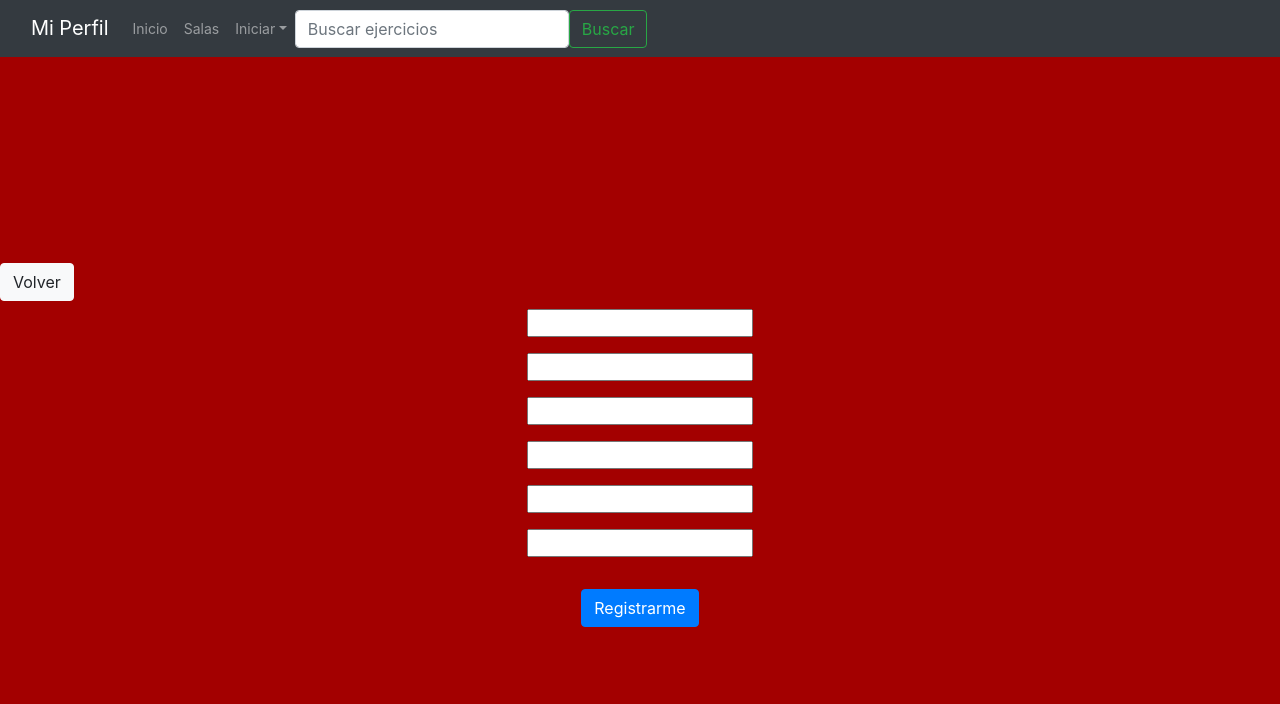
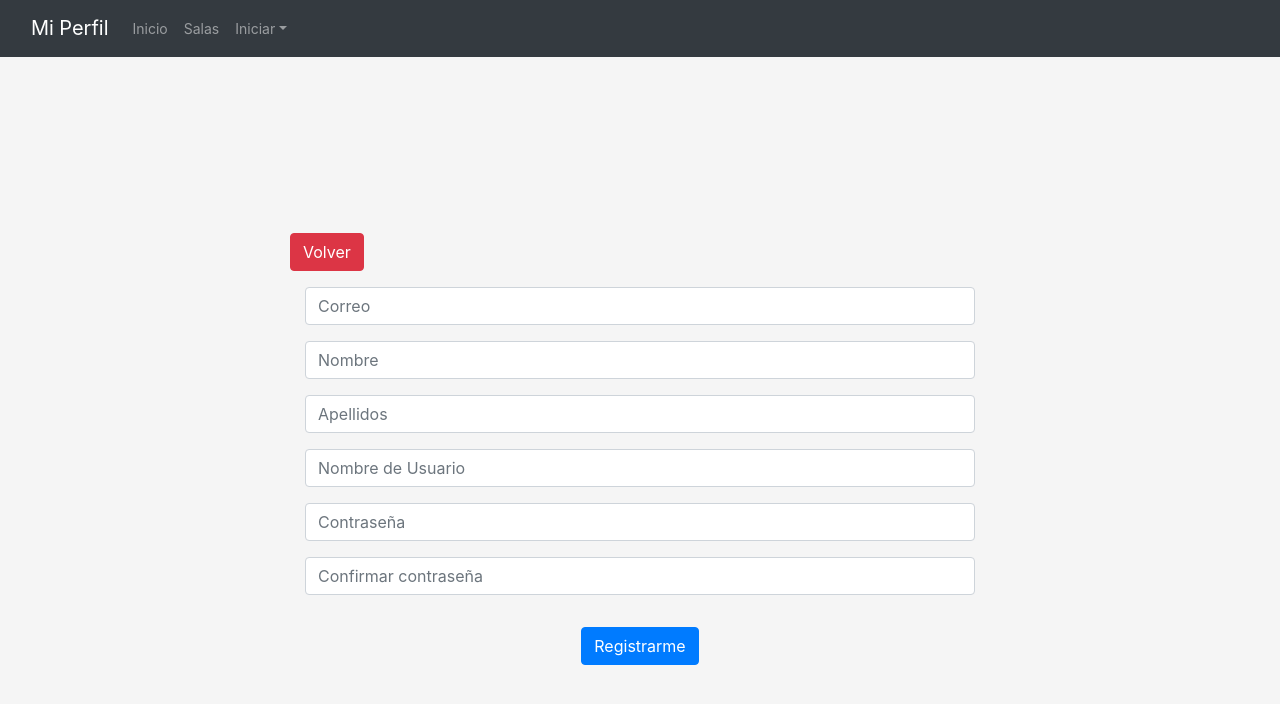
Before and after one commit to Grupo-2-CC3S2/Shaya, a React (Create React App) app in the folder App/: page / in a window 1280 px wide. Both pictures are taken after a click on the button "No tengo cuenta". Shown: the top 704 px of the page. Built offline with nearby package versions, Linux system fonts and the light colour scheme; the HTML template or start-up script is replaced by a standard one.

Commit message:
another update at last time xd

```diff
--- a/App/src/assets/main-menu.css
+++ b/App/src/assets/main-menu.css
@@ -1,3 +1,8 @@
+.login-area{
+    width: 700px;
+    margin: 20px;
+}
+
 .top-bar{
     background-color: #000000;
     height: 70px;
@@ -17,9 +22,6 @@
     text-align: center;
 }
 
-body{
-    background-color: #a30000;
-}
 
 .logo_header{
     width:70px;
--- a/App/src/components/Login.js
+++ b/App/src/components/Login.js
@@ -23,47 +23,47 @@ class Login extends Component{
     <div className='modulo-login'>
         <div className='container center-all'>
             {this.state.show_login?
-            <div className='row'>
+            <div className='row login-area'>
                 <div className='col-md-12 my-4'>
-                    <input></input>
+                    <input className='form-control' placeholder='Usuario' />
                 </div>
                 <div className='col-md-12'>
-                    <input></input>
+                    <input className='form-control' placeholder='Contraseña' type='password' />
                 </div>
 
                 <div className='col-md-12 my-4'>
-                    <a href='/mainHome' className='btn btn-success float-center'>Iniciar sesión</a>
+                    <a href='/mainHome' className='btn btn-success float-center w-50'>Iniciar sesión</a>
                 </div>
                 <div className='col-md-12 my-2'>
-                    <button onClick={this.show_access} className='btn btn-danger float-center'>No tengo cuenta</button>
+                    <button onClick={this.show_access} className='btn btn-danger float-center w-50'>No tengo cuenta</button>
                 </div>
             </div>:null}
 
             {this.state.show_signup?
-            <div className='row'>
-            <button onClick={this.show_access} className=' btn btn-light'>Volver</button>
+            <div className='row login-area'>
+            <button onClick={this.show_access} className=' btn btn-danger my-2'>Volver</button>
 
                 <div className='col-md-12 my-2'>
-                    <input></input>
+                    <input tye='email' className='form-control' placeholder='Correo'></input>
                 </div>
                 <div className='col-md-12 my-2'>
-                    <input></input>
+                    <input className='form-control' placeholder='Nombre'></input>
                 </div>
 
                 <div className='col-md-12 my-2'>
-                    <input></input>
+                    <input className='form-control' placeholder='Apellidos'></input>
                 </div>
 
                 <div className='col-md-12 my-2'>
-                    <input></input>
+                    <input className='form-control' placeholder='Nombre de Usuario'></input>
                 </div>
 
                 <div className='col-md-12 my-2'>
-                    <input></input>
+                    <input type='password' className='form-control' placeholder='Contraseña'></input>
                 </div>
 
                 <div className='col-md-12 my-2'>
-                    <input></input>
+                    <input type='password' className='form-control' placeholder='Confirmar contraseña'></input>
                 </div>
 
                 <div className='col-md-12 my-4'>
--- a/App/src/components/UserView.js
+++ b/App/src/components/UserView.js
@@ -46,7 +46,7 @@ class UserView extends Component {
                     <NavDropdown.Item href="#action4">Reunión</NavDropdown.Item>
                   </NavDropdown>
                 </Nav>
-                <Form className="d-flex">
+                {/*<Form className="d-flex">
                   <FormControl
                     type="search"
                     placeholder="Buscar ejercicios"
@@ -54,7 +54,7 @@ class UserView extends Component {
                     aria-label="Search"
                   />
                   <Button variant="outline-success">Buscar</Button>
-                </Form>
+                </Form>*/}
               </Navbar.Collapse>
             </Container>
           </Navbar>
```
